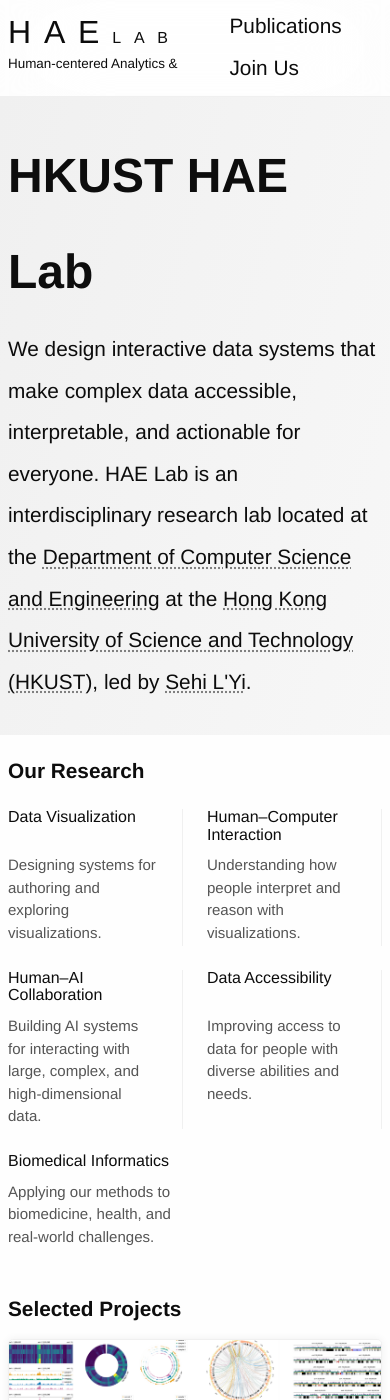
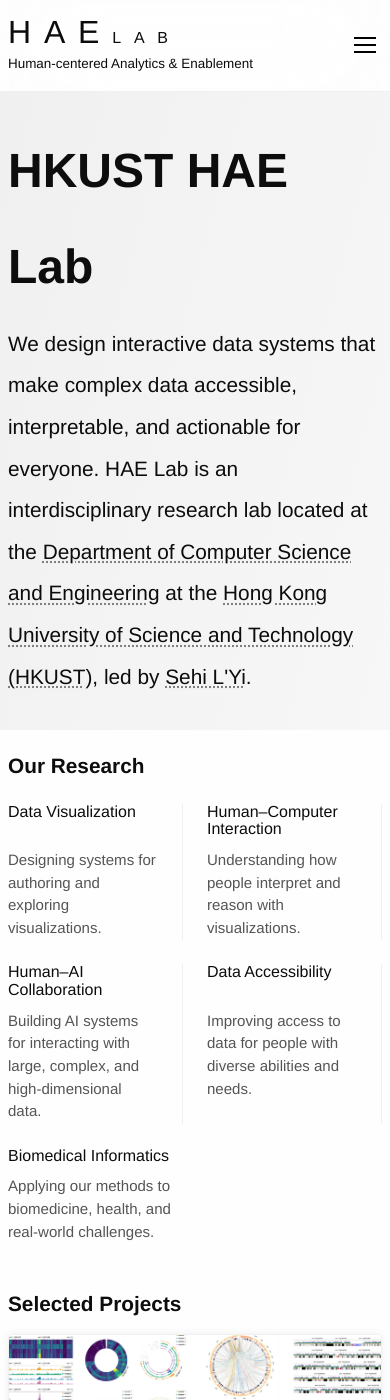
Before and after one commit to hae-lab/hae-lab.github.io, a Jekyll site: the page built from index.md, in a window 390 px wide and 1400 px high. Built offline with Jekyll 4.4.1, drawn with Linux system fonts in a browser that asks for light colours.

Commit message:
option button on mobile

```diff
--- a/_includes/header.html
+++ b/_includes/header.html
@@ -6,13 +6,22 @@
         <span id="lab-subtitle">Human-centered Analytics &amp; Enablement</span>
       </a>
     </h1>
-    <ul>
+    <button id="menu-toggle" aria-label="Toggle menu">
+      <span></span><span></span><span></span>
+    </button>
+    <ul id="nav-menu">
       <li><a href="/publications" {% if page.url contains "/publications" %}class="active" {% endif %}>Publications</a>
       </li>
       <li><a href="/join" {% if page.url contains "/join" %}class="active" {% endif %}>Join Us</a></li>
     </ul>
   </nav>
 </header>
+<script>
+  document.getElementById('menu-toggle').addEventListener('click', function() {
+    document.getElementById('nav-menu').classList.toggle('open');
+    this.classList.toggle('open');
+  });
+</script>
 <!-- Google tag (gtag.js) -->
 <script async src="https://www.googletagmanager.com/gtag/js?id=G-XQ5WR27SFX"></script>
 <script>
--- a/_sass/base.scss
+++ b/_sass/base.scss
@@ -7,7 +7,6 @@
 $text-color: #0C0C0C;
 $color-lightgrey: #F0F0F0;
 $color-grey: #555;
-
 $theme-color: #003366;
 $theme-color-secondary: #CC9900;
 $theme-color-secondary-light: #CC990011;
@@ -128,6 +127,10 @@
   padding: 0;
 }
 
+#menu-toggle {
+  display: none;
+}
+
 nav h1,
 nav li {
   display: inline-block;
@@ -228,11 +231,56 @@
     padding-right: 0.5rem;
   }
 
+  #menu-toggle {
+    display: flex;
+    flex-direction: column;
+    justify-content: center;
+    gap: 5px;
+    background: none;
+    cursor: pointer;
+    padding: 0.4rem;
+    margin-left: auto;
+    border: none;
+
+    span {
+      display: block;
+      width: 22px;
+      height: 2px;
+      background: black;
+      transition: transform 0.2s ease, opacity 0.2s ease;
+    }
+
+    &.open span:nth-child(1) {
+      transform: translateY(7px) rotate(45deg);
+    }
+
+    &.open span:nth-child(2) {
+      opacity: 0;
+    }
+
+    &.open span:nth-child(3) {
+      transform: translateY(-7px) rotate(-45deg);
+    }
+  }
+
+  header nav {
+    flex-wrap: wrap;
+    align-items: center;
+  }
+
   header ul {
-    padding-left: 1rem;
+    display: none;
+    width: 100%;
+    padding: 0.5rem 0 1rem;
+
+    &.open {
+      display: block;
+    }
 
     li {
-      margin-left: 1rem;
+      display: block;
+      margin-left: 0;
+      margin-bottom: 0.3rem;
     }
   }
 }
@@ -256,10 +304,10 @@
   color: $color-grey;
   margin-top: 3rem;
   padding: 0.2rem $content-pad;
-  width: calc(100% - $content-pad - $content-pad);
   text-align: left;
   letter-spacing: 2;
   border-top: 1px solid $color-lightgrey;
+  width: calc(100% - #{$content-pad * 2});
 }
 
 .areas {
```
